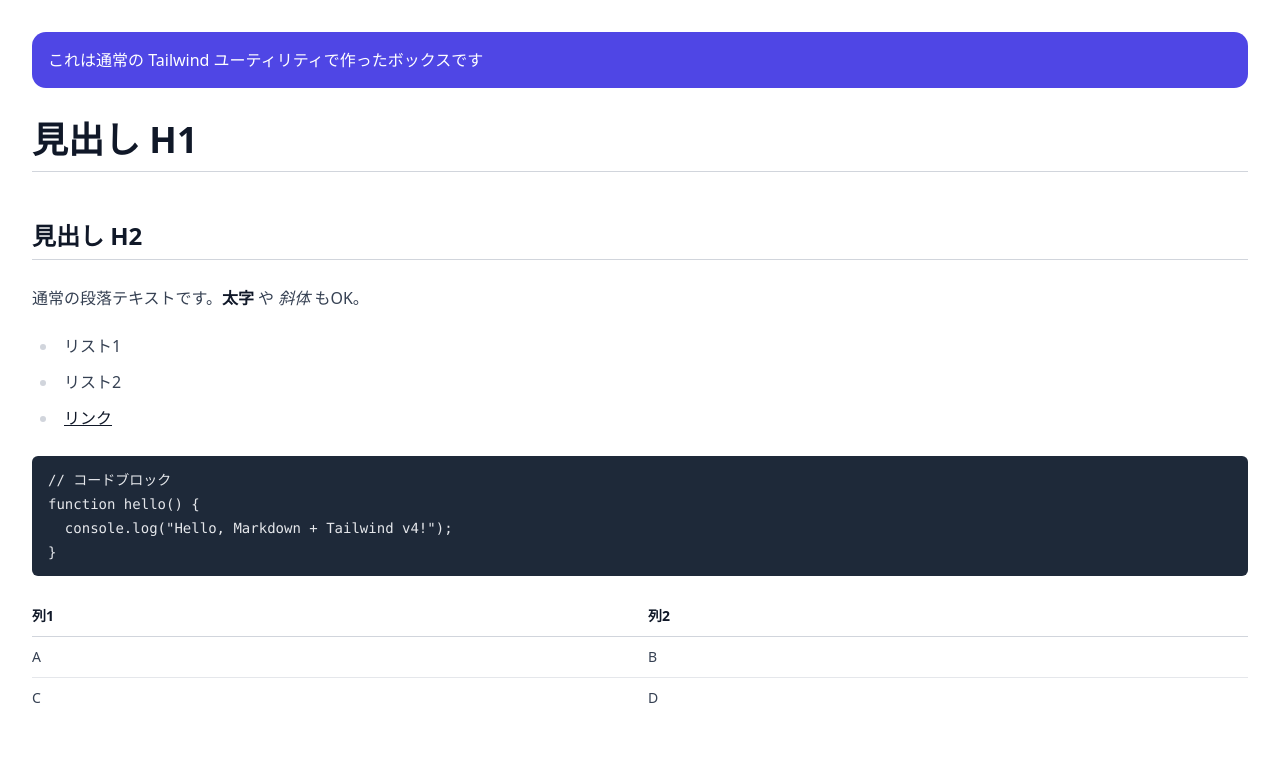
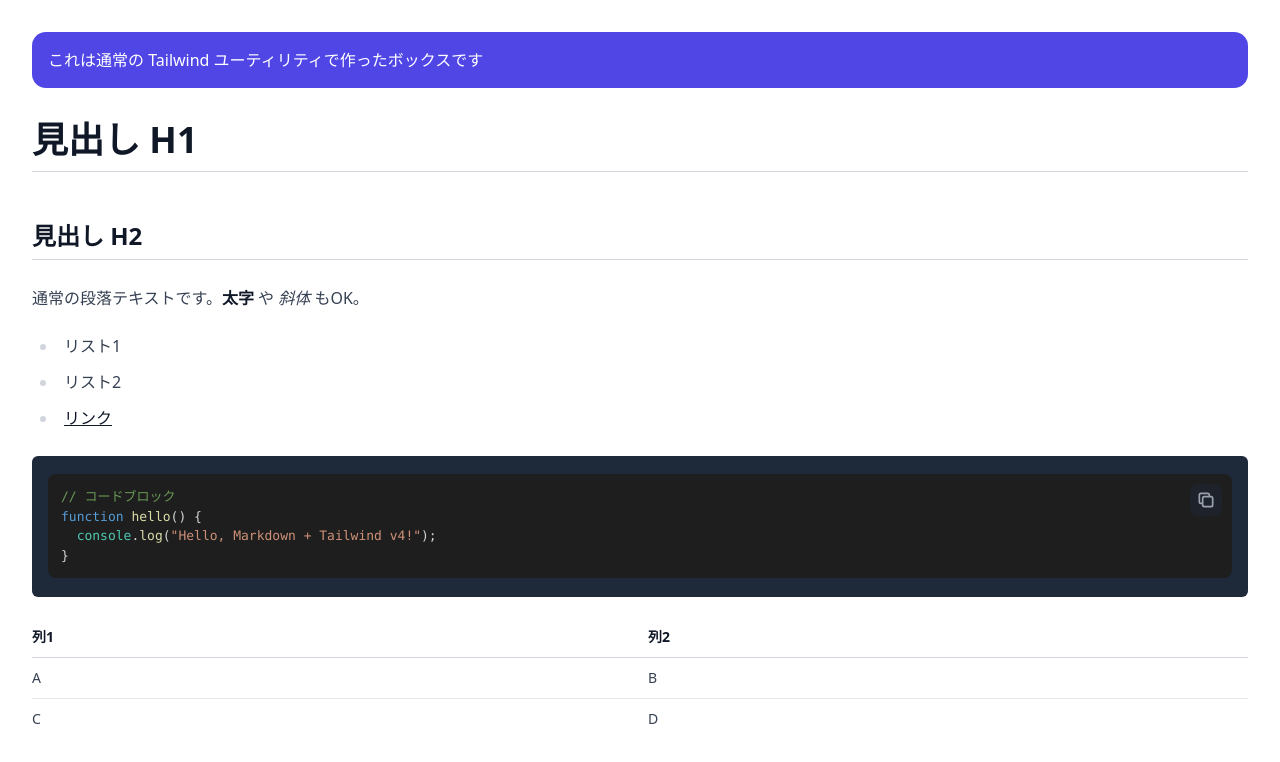
Before and after one commit to sasaki-csngrp/Aizome, a Next.js app: page /markdown-sample in a window 1280 px wide. Shown: the top 762 px of the page. Built offline with nearby package versions, Linux system fonts and the light colour scheme.

Commit message:
feat: シンタックスハイライトとコピペ機能を追加

```diff
--- a/app/(main)/reports/[id]/page.tsx
+++ b/app/(main)/reports/[id]/page.tsx
@@ -3,14 +3,9 @@ import { notFound } from "next/navigation";
 import MarkdownRenderer from "@/app/components/MarkdownRenderer";
 import Link from "next/link";
 
-type PageProps = {
-  params: {
-    id: string;
-  };
-};
-
-export default async function ReportDetailPage({ params }: PageProps) {
-  const report = await getReportById(params.id);
+export default async function ReportDetailPage({ params }: { params: Promise<{ id: string }> }) {
+  const { id } = await params;
+  const report = await getReportById(id);
 
   if (!report) {
     notFound();
--- a/app/components/MarkdownRenderer.tsx
+++ b/app/components/MarkdownRenderer.tsx
@@ -1,14 +1,102 @@
 "use client"
 
-import ReactMarkdown from "react-markdown"
-import remarkGfm from "remark-gfm"
+import { useState } from "react";
+import ReactMarkdown, { Components } from "react-markdown";
+import remarkGfm from "remark-gfm";
+import { Prism as SyntaxHighlighter } from "react-syntax-highlighter";
+import { vscDarkPlus } from "react-syntax-highlighter/dist/cjs/styles/prism";
+
+type PrismTheme = { [key: string]: React.CSSProperties }; // 👈 自前定義
+
+type CodeProps = React.DetailedHTMLProps<
+  React.HTMLAttributes<HTMLElement>,
+  HTMLElement
+> & {
+  inline?: boolean;
+  className?: string;
+  children?: React.ReactNode;
+};
+
+const CodeBlock = ({ inline, className, children, ...props }: CodeProps) => {
+  const [isCopied, setIsCopied] = useState(false);
+  const match = /language-(\w+)/.exec(className || "");
+  const codeString = String(children).replace(/\n$/, "");
+
+  const handleCopy = () => {
+    if (typeof window !== "undefined") {
+      navigator.clipboard.writeText(codeString).then(() => {
+        setIsCopied(true);
+        setTimeout(() => setIsCopied(false), 2000);
+      });
+    }
+  };
+
+  return !inline && match ? (
+    <div className="relative not-prose">
+      <button
+        onClick={handleCopy}
+        className="absolute top-2.5 right-2.5 z-10 inline-flex items-center justify-center w-8 h-8 text-gray-400 bg-gray-800/50 rounded-md hover:text-white hover:bg-gray-700/70"
+        aria-label="Copy code"
+      >
+        {isCopied ? (
+          <svg
+            className="w-5 h-5"
+            fill="none"
+            stroke="currentColor"
+            viewBox="0 0 24 24"
+          >
+            <path
+              strokeLinecap="round"
+              strokeLinejoin="round"
+              strokeWidth={2}
+              d="M5 13l4 4L19 7"
+            />
+          </svg>
+        ) : (
+          <svg
+            className="w-5 h-5"
+            fill="none"
+            stroke="currentColor"
+            viewBox="0 0 24 24"
+          >
+            <path
+              strokeLinecap="round"
+              strokeLinejoin="round"
+              strokeWidth={2}
+              d="M8 16H6a2 2 0 01-2-2V6a2 2 0 012-2h8a2 2 0 012 2v2m-6 12h8a2 2 0 002-2v-8a2 2 0 00-2-2h-8a2 2 0 00-2 2v8a2 2 0 002 2z"
+            />
+          </svg>
+        )}
+      </button>
+      <SyntaxHighlighter
+        // @ts-expect-error vscDarkPlus の型定義が合わない問題を無視
+        style={vscDarkPlus}
+        language={match[1]}
+        PreTag="div"
+        className="rounded-md"
+        {...props}
+      >
+        {codeString}
+      </SyntaxHighlighter>
+    </div>
+  ) : (
+    <code className={className} {...props}>
+      {children}
+    </code>
+  );
+};
 
 export default function MarkdownRenderer({ content }: { content: string }) {
   return (
     <div className="prose prose-aizome max-w-none">
-      <ReactMarkdown remarkPlugins={[remarkGfm]}>
+      <ReactMarkdown
+        remarkPlugins={[remarkGfm]}
+        components={{
+          code: CodeBlock as Components["code"],
+        }}
+      >
         {content}
       </ReactMarkdown>
     </div>
-  )
+  );
 }
--- a/package.json
+++ b/package.json
@@ -25,6 +25,7 @@
     "react": "19.1.0",
     "react-dom": "19.1.0",
     "react-markdown": "^10.1.0",
+    "react-syntax-highlighter": "^15.6.6",
     "remark-gfm": "^4.0.1",
     "tailwind-merge": "^3.3.1"
   },
@@ -37,6 +38,7 @@
     "@types/pg": "^8.15.5",
     "@types/react": "^19",
     "@types/react-dom": "^19",
+    "@types/react-syntax-highlighter": "^15.5.13",
     "eslint": "^9",
     "eslint-config-next": "15.5.2",
     "nodemailer": "^6.10.1",
```
Also changed, not shown: public/README.md, 1 other file (tests, documents, lock files or other folders).
